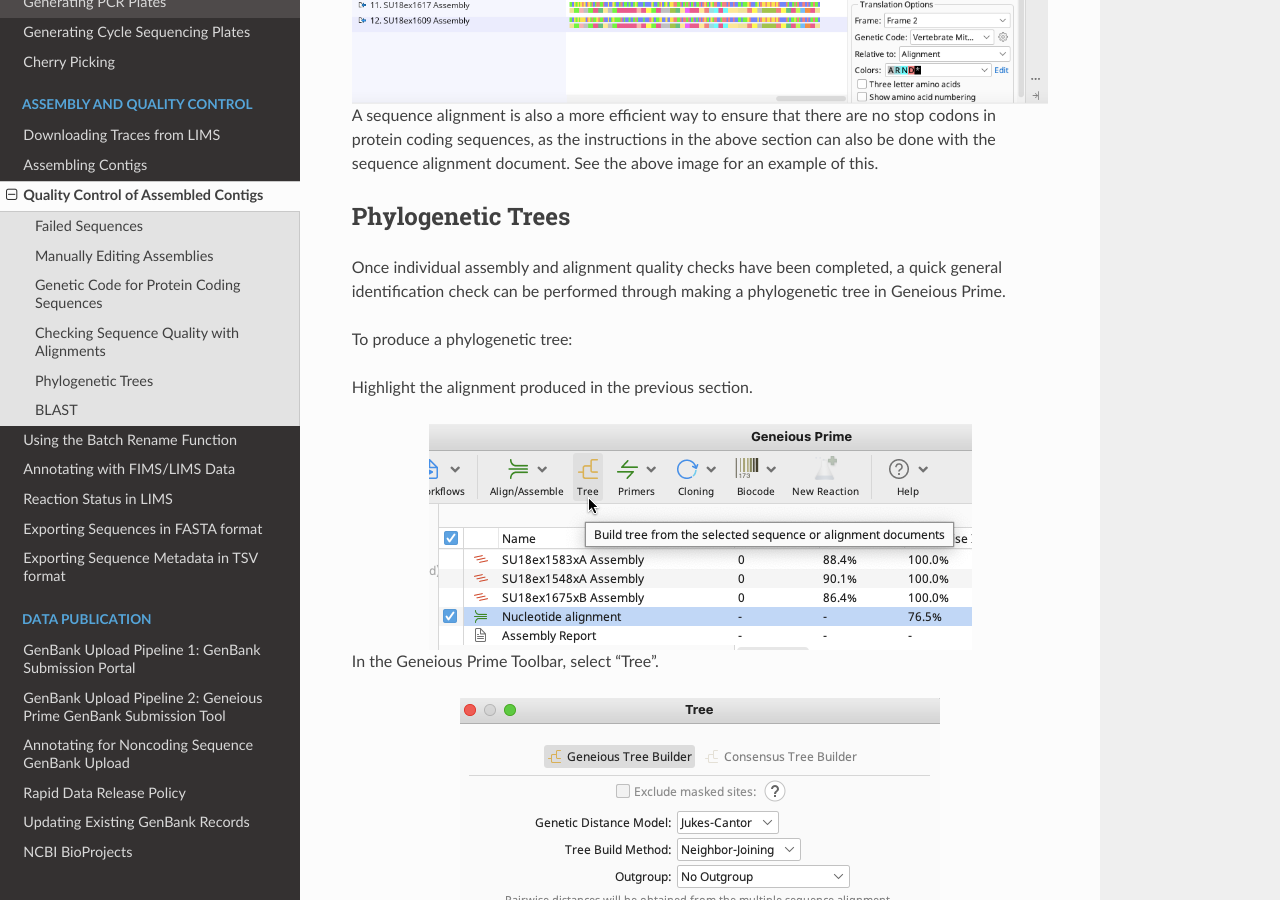
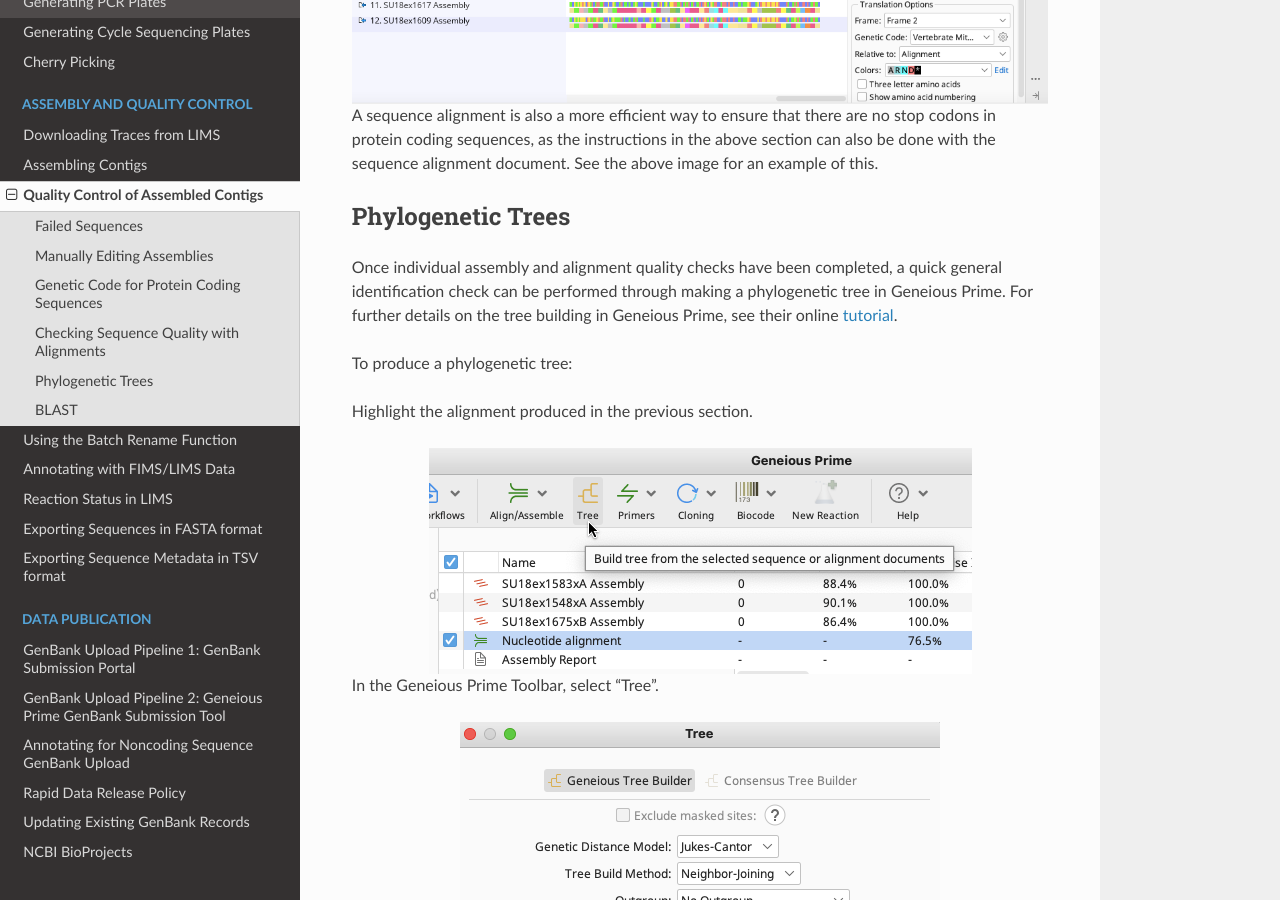
Before and after one commit to SIBarcodeNetwork/ReadtheDocsMaster, a Sphinx documentation site: the page built from Docs/sequence_qc_v2.rst, in a window 1280 px wide and 900 px high, scrolled down 5269 px. Built offline with Sphinx 7.4.7 and the Read the Docs theme 2.0.0, drawn with Linux system fonts in a browser that asks for light colours.

Commit message:
Update sequence_qc_v2.rst

```diff
--- a/Docs/sequence_qc_v2.rst
+++ b/Docs/sequence_qc_v2.rst
@@ -123,7 +123,7 @@
 Phylogenetic Trees
 ------------------
 
-Once individual assembly and alignment quality checks have been completed, a quick general identification check can be performed through making a phylogenetic tree in Geneious Prime.
+Once individual assembly and alignment quality checks have been completed, a quick general identification check can be performed through making a phylogenetic tree in Geneious Prime. For further details on the tree building in Geneious Prime, see their online `tutorial <https://help.geneious.com/hc/en-us/articles/360045071271-How-to-build-a-phylogenetic-tree-in-Geneious-Prime>`_.
 
 To produce a phylogenetic tree:
 
```
